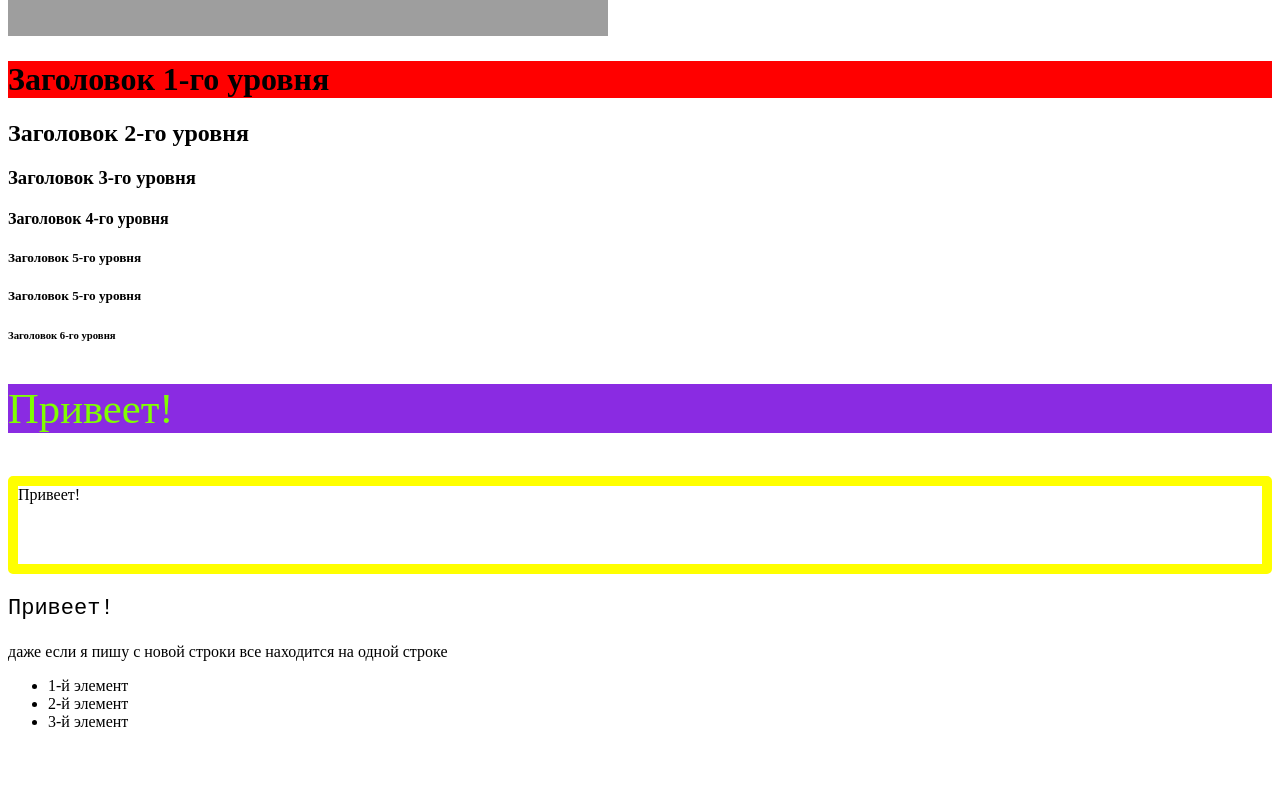
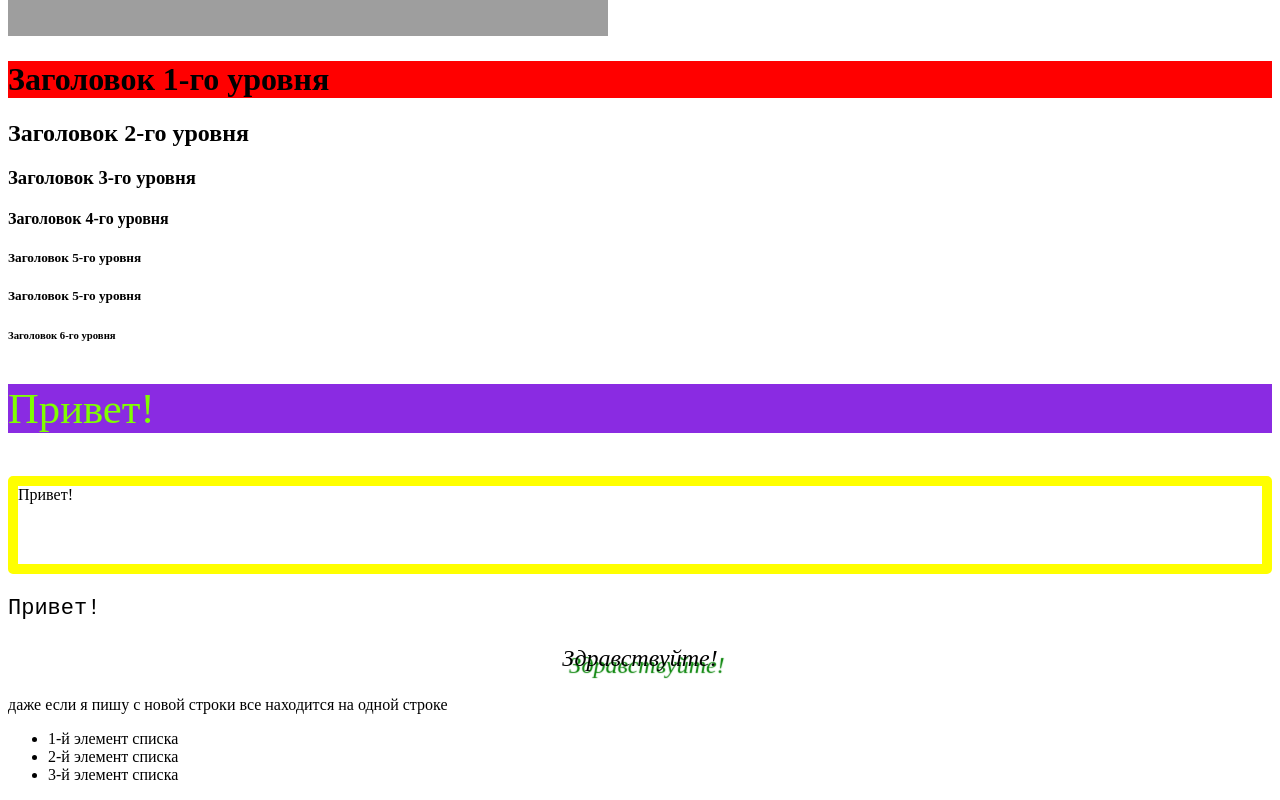
Before and after one commit to dolezha/hw2lesson2, a plain HTML site: page index.html in a window 1280 px wide. Shown: the part 872-1672 px from the top of the page. Before the commit the page ends 1619 px from the top, so only its background shows below. Drawn offline with Linux system fonts and the light colour scheme; grey boxes are pictures that could not be loaded.

Commit message:
ЗАДАНИЕ 2

```diff
--- a/index.html
+++ b/index.html
@@ -3,6 +3,7 @@
 <head>
     <link rel="stylesheet" href="styles.css">
     <title>Самый обычный сайт!</title>
+    <meta charset="UTF-8">
 </head>
 
 
@@ -16,9 +17,11 @@
     <h5>Заголовок 5-го уровня</h5>
     <h6>Заголовок 6-го уровня</h6>
 
-    <p class="paragraph-1">Привеет!</p>
-    <p class="paragraph-2">Привеет!</p>
-    <p class="paragraph-3">Привеет!</p>
+    <p class="paragraph-1">Привет!</p>
+    <p class="paragraph-2">Привет!</p>
+    <p class="paragraph-3">Привет!</p>
+    <p class="paragraph-4">Здравствуйте!</p>
+
 
     <span>
         даже
@@ -32,14 +35,11 @@
     </span>
 
     <ul>
-        <li>1-й элемент</li>
-        <li>2-й элемент</li>
-        <li>3-й элемент</li>
+        <li>1-й элемент списка</li>
+        <li>2-й элемент списка</li>
+        <li>3-й элемент списка</li>
     </ul>
 
 
 </body>
-
-
-
 </html>
--- a/styles.css
+++ b/styles.css
@@ -24,3 +24,11 @@ h1 {
     font-family: 'Courier New', Courier, monospace;
 
 }
+
+.paragraph-4{
+    font-size: 24px;
+    font-style: italic;
+    text-align: center;
+    text-shadow: 7px 7px 1px green;
+
+}
```
